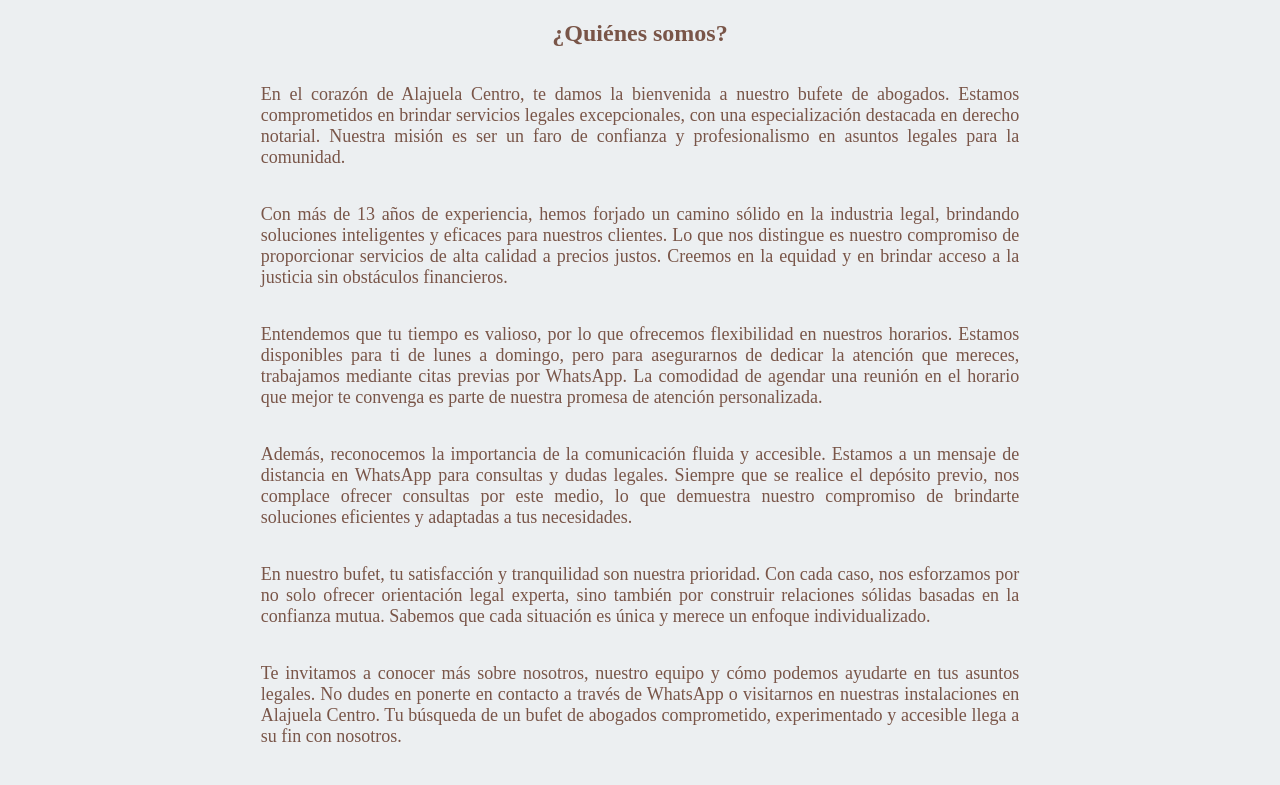
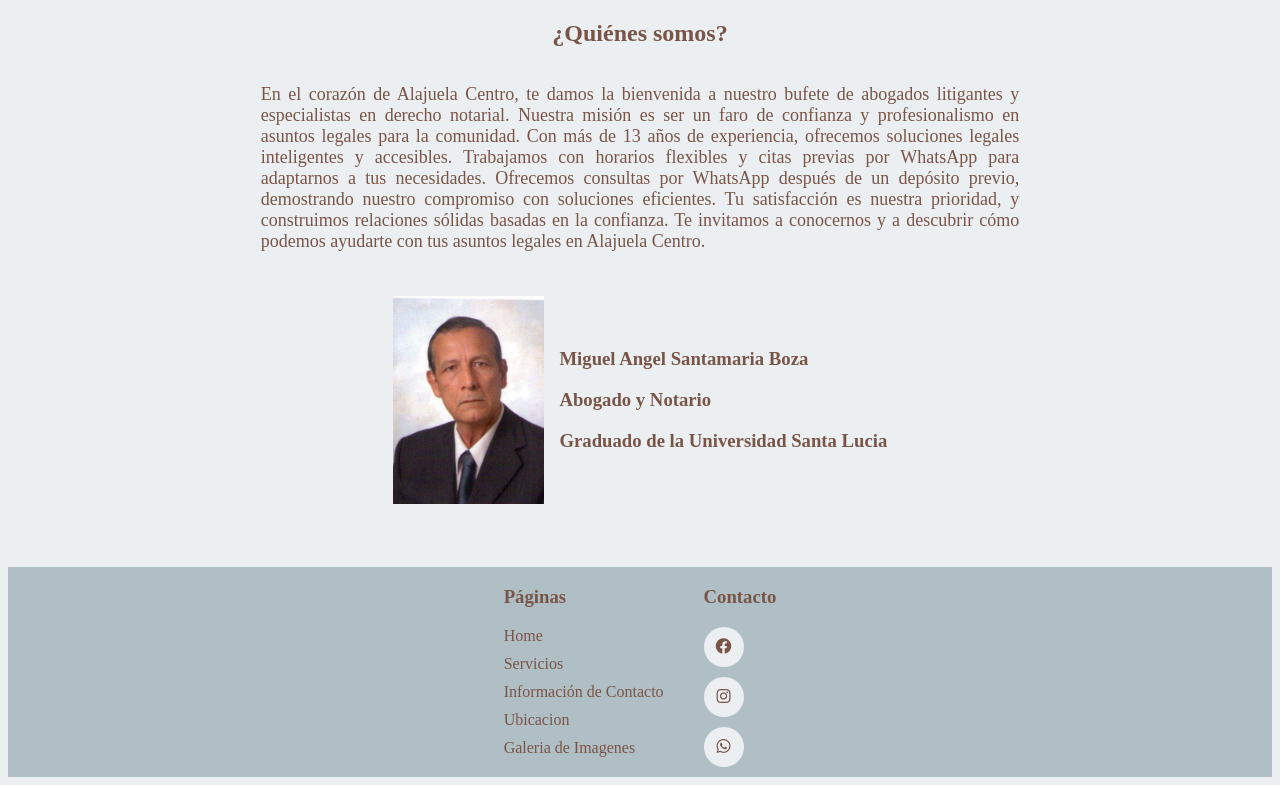
Before and after one commit to miguelds123/Bufete-Santamaria-Boza, a plain HTML site: page index.html in a window 1280 px wide. Shown: the part 731-1516 px from the top of the page. Drawn offline with nearby package versions, Linux system fonts and the light colour scheme.

Commit message:
Home terminado

```diff
--- a/css/home.css
+++ b/css/home.css
@@ -42,7 +42,7 @@ main{
     width: 100%;
 }
 
-#Info{
+.Info{
     display: flex;
     flex-direction: column;
     justify-content: center;
@@ -52,14 +52,155 @@ main{
     color: #795548;
 }
 
-#Info h2{
+.Info h2{
     color: #795548;
 }
 
-#Info p{
+.Info p{
     font-size: 18px;
+}
+
+.InfoDueño{
+    display: flex;
+    flex-direction: row;
+    justify-content: center;
+    align-items: center;
+    width: 60%;
+    text-align: justify;
+    color: #795548;
+    margin-top: 2%;
+}
+
+footer{
+    display: flex;
+    flex-direction: column;
+    justify-content: center;
+    align-items: center;
+    color: #795548;
+    background-color: #B0BEC5;
+    margin-top: 5%;
+}
+
+footer a{
+    list-style: none;
+    text-decoration: none;
+    color: #795548;
+}
+
+.FooterLinks a:hover{
+    color: #B71C1C;
+    padding-left: 6px;
+}
+
+.FooterLinks{
+    color: #795548;
+    display: flex;
+    flex-direction: column;
+}
+
+.FooterLinks a{
+    margin-bottom: 10px;
+    transition: all .3s ease;
+}
+
+.RedesLinks{
+    display: flex;
+    flex-direction: column;
+    margin-left: 40px;
+}
+
+.RedesLinks a{
+    margin-bottom: 5px;
+    display: inline-block;
+    min-height: 40px;
+    width: 40px;
+    background-color: #ECEFF1;
+    text-align: center;
+    line-height: 40px;
+    border-radius: 50%;
+    margin: 0 10px 10px 0;
+    transition: all .5s ease;
+}
+
+.RedesLinks a:hover{
+    background-color: #D0D7DB;
+}
+
+#FotoDueño{
+    width: 20%;
+    border: solid 1px black;
+    margin-right: 2%;
+}
+
+#ColFooter{
+    display: flex;
+    flex-wrap: wrap;
+}
+
+#FotoDueño{
+    border: 0px;
 }
 
 body{
     background-color: #ECEFF1;
 }
+
+@media (max-width: 991px){
+
+    #Encabezado{
+        display: flex;
+        flex-direction: column;
+        justify-content: center;
+        align-items: center;
+    }
+
+    header{
+        width: 100%;
+    }
+
+    #logo{
+        width: 50%;
+    }
+
+    #navigation-menu{
+        display: flex;
+        flex-direction: column;
+        justify-content: center;
+        align-items: center;
+        display: none;
+    }
+
+    #navigation-menu a{
+        margin: 0px;
+        padding: 20px;
+    }
+
+    main{
+        margin-top: 20px;
+    }
+
+    .Info{
+        width: 80%;
+    }
+
+    #Foto{
+        width: 100%;
+    }
+
+    .InfoDueño{
+        width: 100%;
+        display: flex;
+        flex-direction: column;
+        justify-content: center;
+        align-items: center;
+    }
+
+    #FotoDueño{
+        width: 40%;
+    }
+
+    #Datos{
+        text-align: center;
+    }
+
+}
--- a/index.html
+++ b/index.html
@@ -1,11 +1,16 @@
 <!DOCTYPE html>
 <html lang="en">
+
 <head>
     <meta charset="UTF-8">
     <meta name="viewport" content="width=device-width, initial-scale=1.0">
     <title>Bufete Santamaria Boza</title>
     <link rel="stylesheet" href="css/home.css">
+    <link rel="stylesheet" href="https://cdnjs.cloudflare.com/ajax/libs/font-awesome/6.4.2/css/all.min.css">
+    <script src="https://cdnjs.cloudflare.com/ajax/libs/jquery/3.4.1/jquery.min.js" charset="utf-8"></script>
+    <link rel="stylesheet" href="https://cdnjs.cloudflare.com/ajax/libs/font-awesome/5.12.1/css/all.min.css">
 </head>
+
 <body>
 
     <div id="Encabezado">
@@ -33,50 +38,72 @@
     </div>
 
     <main>
-        <section id="Info">
+        <section class="Info">
 
             <img id="Foto" src="Imagenes/AdobeStock_613002398.jpeg" alt="">
 
             <h2>¿Quiénes somos?</h2>
 
-            <p>En el corazón de Alajuela Centro, te damos la bienvenida a nuestro bufete de abogados.
-                Estamos comprometidos en brindar servicios legales excepcionales, con una especialización
-                destacada en derecho notarial. Nuestra misión es ser un faro de confianza y profesionalismo
-                en asuntos legales para la comunidad.
-            </p>
+            <p>En el corazón de Alajuela Centro, te damos la bienvenida a nuestro bufete de abogados litigantes y
+                especialistas en derecho notarial. Nuestra misión es ser un faro de confianza y profesionalismo en
+                asuntos legales para la comunidad. Con más de 13 años de experiencia, ofrecemos soluciones legales
+                inteligentes y accesibles. Trabajamos con horarios flexibles y citas previas por WhatsApp para
+                adaptarnos a tus necesidades. Ofrecemos consultas por WhatsApp después de un depósito previo,
+                demostrando nuestro compromiso con soluciones eficientes. Tu satisfacción es nuestra prioridad, y
+                construimos relaciones sólidas basadas en la confianza. Te invitamos a conocernos y a descubrir cómo
+                podemos ayudarte con tus asuntos legales en Alajuela Centro.</p>
+        </section>
 
-            <p>Con más de 13 años de experiencia, hemos forjado un camino sólido en la industria legal,
-                brindando soluciones inteligentes y eficaces para nuestros clientes. Lo que nos distingue es
-                nuestro compromiso de proporcionar servicios de alta calidad a precios justos. Creemos en la
-                equidad y en brindar acceso a la justicia sin obstáculos financieros.
-            </p>
+        <section class="InfoDueño">
+            <img id="FotoDueño" src="Imagenes/Imagen de WhatsApp 2023-08-30 a las 16.34.28.jpg" alt="Imagen Dueño">
 
-            <p>Entendemos que tu tiempo es valioso, por lo que ofrecemos flexibilidad en nuestros horarios.
-                Estamos disponibles para ti de lunes a domingo, pero para asegurarnos de dedicar la atención
-                que mereces, trabajamos mediante citas previas por WhatsApp. La comodidad de agendar una
-                reunión en el horario que mejor te convenga es parte de nuestra promesa de atención
-                personalizada.
-            </p>
-
-            <p>Además, reconocemos la importancia de la comunicación fluida y accesible. Estamos a un mensaje
-                 de distancia en WhatsApp para consultas y dudas legales. Siempre que se realice el depósito
-                  previo, nos complace ofrecer consultas por este medio, lo que demuestra nuestro compromiso
-                   de brindarte soluciones eficientes y adaptadas a tus necesidades.
-            </p>
-
-            <p>En nuestro bufet, tu satisfacción y tranquilidad son nuestra prioridad. Con cada caso, nos
-                esforzamos por no solo ofrecer orientación legal experta, sino también por construir
-                relaciones sólidas basadas en la confianza mutua. Sabemos que cada situación es única y
-                merece un enfoque individualizado.
-            </p>
-
-            <p>Te invitamos a conocer más sobre nosotros, nuestro equipo y cómo podemos ayudarte en tus
-                asuntos legales. No dudes en ponerte en contacto a través de WhatsApp o visitarnos en
-                nuestras instalaciones en Alajuela Centro. Tu búsqueda de un bufet de abogados comprometido,
-                experimentado y accesible llega a su fin con nosotros.
-            </p>
+            <div id="Datos">
+                <h3>Miguel Angel Santamaria Boza</h3>
+                <h3>Abogado y Notario</h3>
+                <h3>Graduado de la Universidad Santa Lucia</h3>
+            </div>
         </section>
     </main>
 
+    <footer>
+        <div id="contaiener">
+            <div id="ColFooter">
+                <div class="FooterLinks">
+                    <h3>Páginas</h3>
+
+                    <a href="index.html">Home</a>
+
+                    <a href="#">Servicios</a>
+
+                    <a href="#">Información de Contacto</a>
+
+                    <a href="#">Ubicacion</a>
+
+                    <a href="#">Galeria de Imagenes</a>
+                </div>
+
+                <div class="RedesLinks">
+
+                    <h3>Contacto</h3>
+
+                    <a href="#">
+                        <i class="fab fa-facebook"></i>
+                    </a>
+
+                    <a href="#">
+                        <i class="fab fa-instagram"></i>
+                    </a>
+
+                    <a href="#">
+                        <i class="fab fa-whatsapp"></i>
+                    </a>
+                </div>
+            </div>
+        </div>
+    </footer>
+
+    <script src="js/home.js"></script>
+
 </body>
+
 </html>
--- /dev/null
+++ b/js/home.js
@@ -0,0 +1,22 @@
+const botonMenu = document.getElementById("botonMenu");
+const menu = document.getElementById("navigation-menu");
+let estadoBoton = false;
+
+$(".menu-toggle-btn").click(function(){
+    $(this).toggleClass("fa-times");
+    $(".navigation-menu").toggleClass("active");
+  });
+
+  botonMenu.addEventListener("click", function() {
+    if (estadoBoton) {
+      menu.style.display = "none";
+    } else {
+      menu.style.display = "flex";
+      menu.style.flexDirection = "column";
+      menu.style.justifyContent = "center";
+      menu.style.alignItems = "center";
+    }
+
+    // Cambiar el estado del botón
+    estadoBoton = !estadoBoton;
+});
```
Also changed, not shown: Imagenes/Imagen de WhatsApp 2023-08-30 a las 16.34.28.jpg (added).
